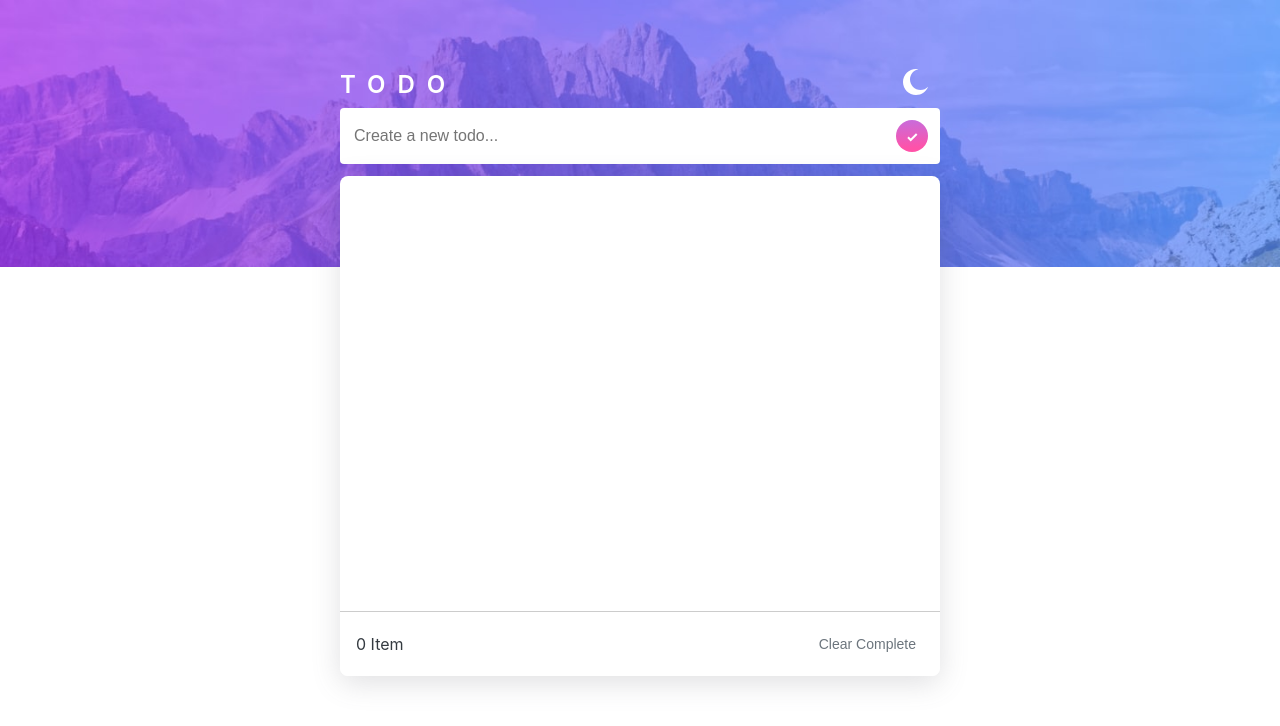
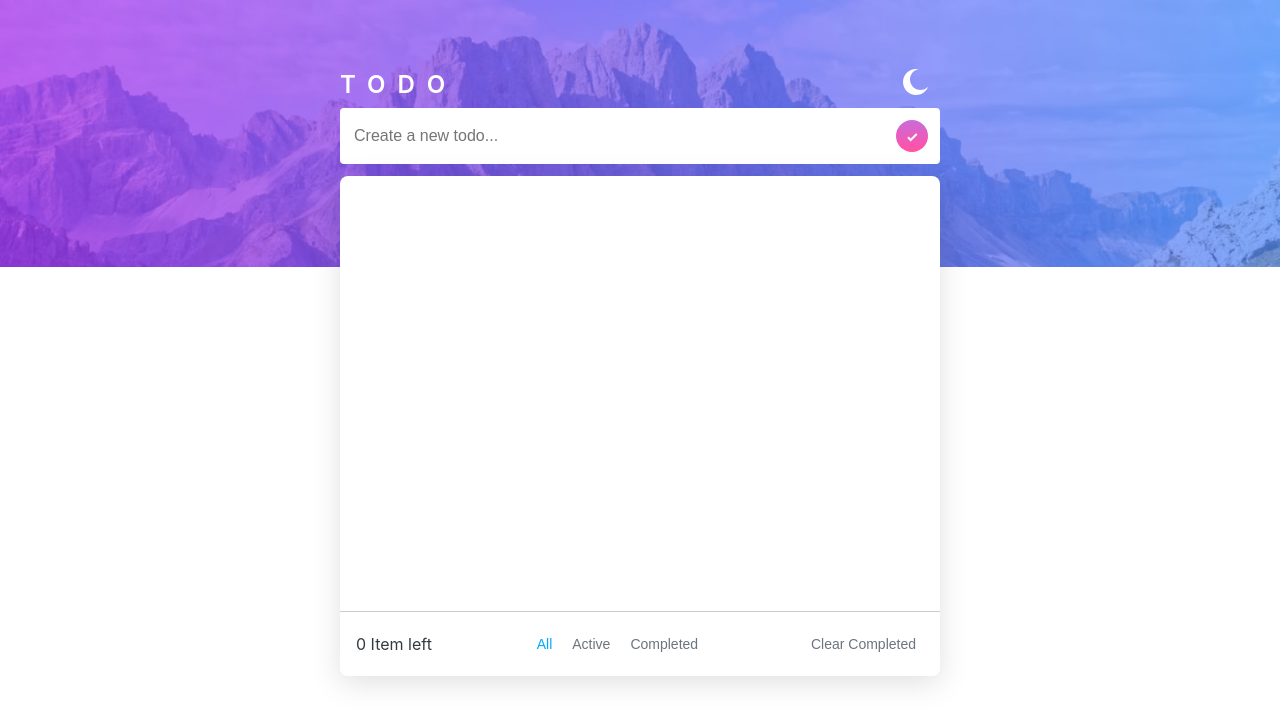
Before and after one commit to aakash-3/aakash-todo-app, a React (Create React App) app: page / in a window 1280 px wide. Shown: the top 726 px of the page. Built offline with nearby package versions, Linux system fonts and the light colour scheme.

Commit message:
filter added

```diff
--- /dev/null
+++ b/src/pages/Todo/Filter.tsx
@@ -0,0 +1,69 @@
+import React from "react";
+import { useDispatch, useSelector } from "react-redux";
+import { chageFilter } from "store/Reducers/todoReducer/todoAction";
+import styles from "styles/todo.module.scss";
+import { btnColor, theme } from "theme/theme";
+import { AppDispatch, AppState } from "type";
+
+const Filter = () => {
+  const { mode, activeFilter } = useSelector(
+    (state: AppState) => state.todoReducer
+  );
+  const dispatch: AppDispatch = useDispatch();
+  return (
+    <div
+      style={{
+        flex: 1,
+        display: "flex",
+        alignItems: "center",
+        justifyContent: "center",
+        gap: "4px",
+      }}
+    >
+      <button
+        className={styles.btn}
+        style={{
+          color:
+            activeFilter === "All"
+              ? btnColor
+              : mode === "light"
+              ? theme.light.fontColor.tertiory
+              : theme.dark.fontColor.tertiory,
+        }}
+        onClick={() => dispatch(chageFilter("All"))}
+      >
+        All
+      </button>
+      <button
+        className={styles.btn}
+        style={{
+          color:
+            activeFilter === "Active"
+              ? btnColor
+              : mode === "light"
+              ? theme.light.fontColor.tertiory
+              : theme.dark.fontColor.tertiory,
+        }}
+        onClick={() => dispatch(chageFilter("Active"))}
+      >
+        Active
+      </button>
+      <button
+        className={styles.btn}
+        style={{
+          color:
+            activeFilter === "Completed"
+              ? btnColor
+              : mode === "light"
+              ? theme.light.fontColor.tertiory
+              : theme.dark.fontColor.tertiory,
+        }}
+        onClick={() => dispatch(chageFilter("Completed"))}
+      >
+        Completed
+      </button>
+    </div>
+  );
+};
+
+export default Filter;
--- a/src/pages/Todo/List.tsx
+++ b/src/pages/Todo/List.tsx
@@ -4,12 +4,44 @@ import { theme } from "theme/theme";
 import { AppDispatch, AppState } from "type";
 import TodoItem from "./TodoItem";
 import { clearComplete } from "store/Reducers/todoReducer/todoAction";
+import Filter from "./Filter";
+import { useEffect, useState } from "react";
+import { todoType } from "types/todoTypes";
 
 const List = () => {
-  const { mode, todoList } = useSelector(
+  const { mode, todoList, activeFilter } = useSelector(
     (state: AppState) => state.todoReducer
   );
+  const [data, setData] = useState<todoType[]>([]);
+  const [leftItemCount, setLeftItemCount] = useState<number>(0);
+
   const dispatch: AppDispatch = useDispatch();
+
+  const handleFilterData = () => {
+    switch (activeFilter) {
+      case "All": {
+        setData(todoList);
+        break;
+      }
+      case "Active": {
+        const filterData = todoList.filter((todo) => !todo.completed);
+        setData(filterData);
+        break;
+      }
+      case "Completed": {
+        const filterData = todoList.filter((todo) => todo.completed);
+        setData(filterData);
+        break;
+      }
+    }
+  };
+
+  useEffect(() => {
+    handleFilterData();
+    const filterData = todoList.filter((todo) => !todo.completed);
+    setLeftItemCount(filterData.length);
+  }, [todoList, activeFilter]);
+
   return (
     <div
       className={styles.list}
@@ -23,7 +55,7 @@ const List = () => {
         flexDirection: "column",
       }}
     >
-      {todoList.map((todo, index) => (
+      {data.map((todo, index) => (
         <TodoItem
           key={todo.id}
           {...todo}
@@ -56,8 +88,9 @@ const List = () => {
                 : theme.dark.fontColor.secondary,
           }}
         >
-          {todoList.length} {todoList.length > 1 ? "Items" : "Item"}
+          {leftItemCount} {leftItemCount > 1 ? "Items" : "Item"} left
         </p>
+        <Filter />
         <button
           className={styles.btn}
           style={{
@@ -68,7 +101,7 @@ const List = () => {
           }}
           onClick={() => dispatch(clearComplete())}
         >
-          Clear Complete
+          Clear Completed
         </button>
       </div>
     </div>
--- a/src/store/Reducers/todoReducer/toConstant.ts
+++ b/src/store/Reducers/todoReducer/toConstant.ts
@@ -3,3 +3,4 @@ export const ADD_TODO = "ADD_TODO";
 export const REMOVE_TODO = "REMOVE_TODO";
 export const MARK_COMPLETE = "MARK_COMPLETE";
 export const CLEAR_COMPLETE = "CLEAR_COMPLETE";
+export const CHANGE_FILTER = "CHANGE_FILTER";
--- a/src/store/Reducers/todoReducer/todoAction.ts
+++ b/src/store/Reducers/todoReducer/todoAction.ts
@@ -1,6 +1,7 @@
-import { modeType } from "types/todoTypes";
+import { filterType, modeType } from "types/todoTypes";
 import {
   ADD_TODO,
+  CHANGE_FILTER,
   CHANGE_MODE,
   CLEAR_COMPLETE,
   MARK_COMPLETE,
@@ -40,4 +41,18 @@ const clearComplete = () => {
   };
 };
 
-export { changeMode, addTodo, removeTodo, markComplete, clearComplete };
+const chageFilter = (type: filterType) => {
+  return {
+    type: CHANGE_FILTER,
+    payload: type,
+  };
+};
+
+export {
+  changeMode,
+  addTodo,
+  removeTodo,
+  markComplete,
+  clearComplete,
+  chageFilter,
+};
--- a/src/store/Reducers/todoReducer/todoReducer.ts
+++ b/src/store/Reducers/todoReducer/todoReducer.ts
@@ -2,6 +2,7 @@ import { ActionType } from "type";
 import { todoStateType, todoType } from "types/todoTypes";
 import {
   ADD_TODO,
+  CHANGE_FILTER,
   CHANGE_MODE,
   CLEAR_COMPLETE,
   MARK_COMPLETE,
@@ -12,6 +13,7 @@ const initialState: todoStateType = {
   todoList: [],
   mode: "light",
   idIncre: 0,
+  activeFilter: "All",
 };
 
 const todoReducer = (
@@ -56,6 +58,12 @@ const todoReducer = (
         todoList: state.todoList.filter((todo) => !todo.completed),
       };
     }
+    case CHANGE_FILTER: {
+      return {
+        ...state,
+        activeFilter: action.payload,
+      };
+    }
     default:
       return state;
   }
--- a/src/styles/index.scss
+++ b/src/styles/index.scss
@@ -29,6 +29,8 @@ $backgrounColor: linear-gradient(
   rgb(255, 82, 168) 12.9%,
   rgb(177, 118, 240) 134.3%
 );
+
+$btnColor: #00aaff;
 
 //Devices
 
--- a/src/styles/todo.module.scss
+++ b/src/styles/todo.module.scss
@@ -91,10 +91,9 @@ button {
   border-radius: 2px;
   font-size: 14px;
   &:hover {
-    transform: scale(1.1);
+    color: main.$btnColor !important;
   }
   &:active {
     transform: scale(0.9);
-    opacity: 0.8;
   }
 }
--- a/src/theme/theme.ts
+++ b/src/theme/theme.ts
@@ -29,3 +29,5 @@ export const buttonBg = `linear-gradient(
   rgb(255, 82, 168) 12.9%,
   rgb(177, 118, 240) 134.3%
 )`;
+
+export const btnColor = "#00aaff";
--- a/src/types/todoTypes.d.ts
+++ b/src/types/todoTypes.d.ts
@@ -4,9 +4,11 @@ export interface todoType {
   completed: boolean;
 }
 export type modeType = "light" | "dark";
+export type filterType = "All" | "Active" | "Completed";
 
 export interface todoStateType {
   todoList: todoType[];
   mode: modeType;
   idIncre: number;
+  activeFilter: filterType;
 }
```
